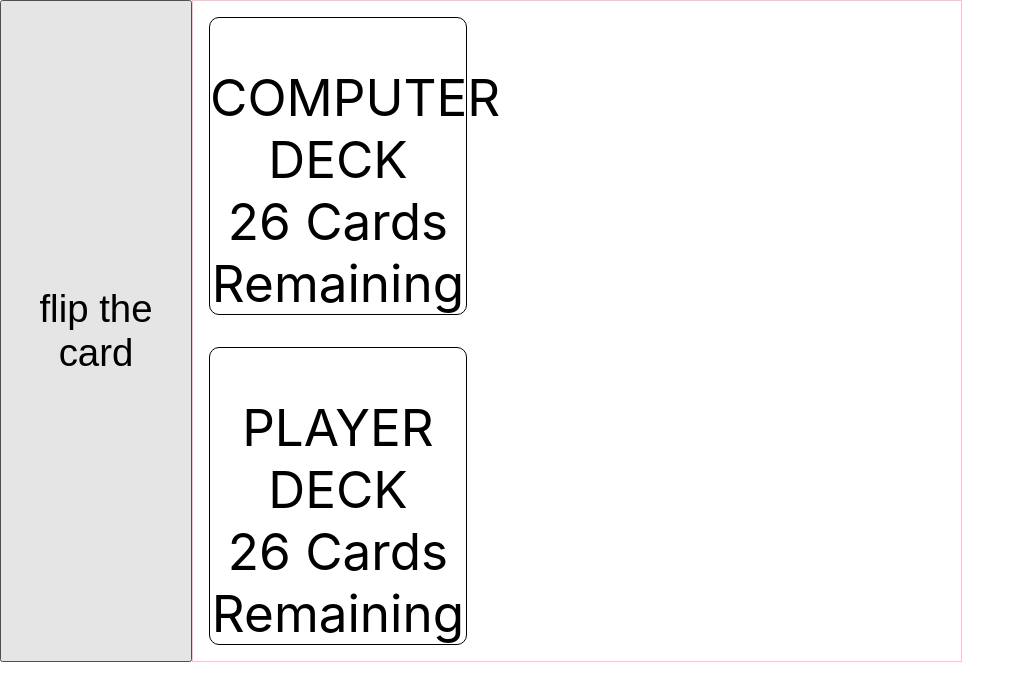
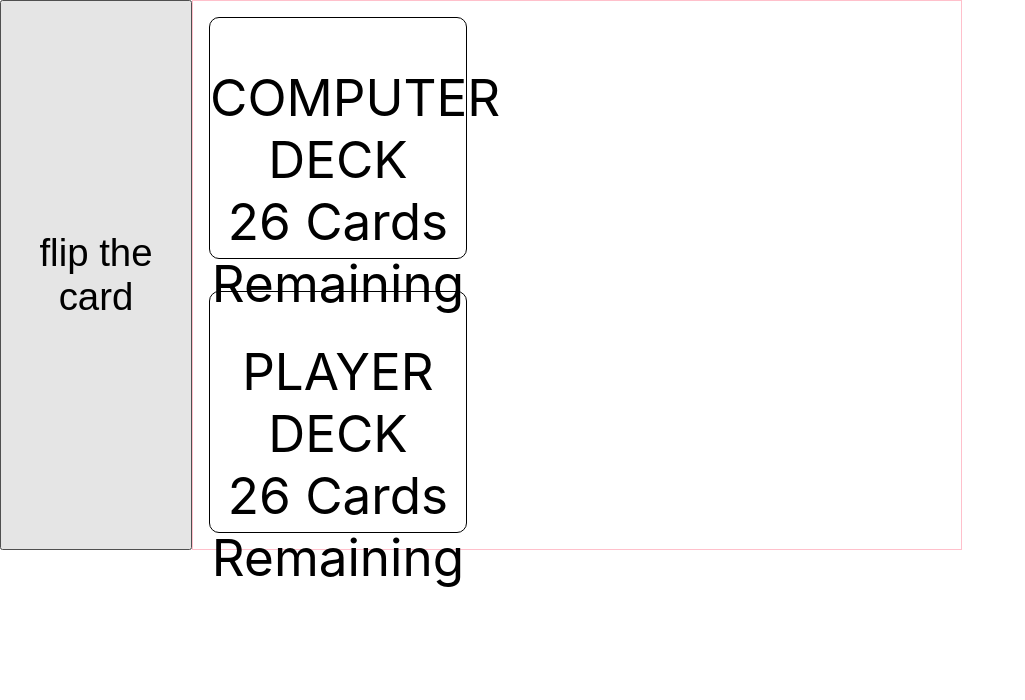
Before and after one commit to BCerki/card-game, a React (Create React App) app: page / in a window 1280 px wide. Both pictures are taken after a click on the button "Start the game". Shown: the top 700 px of the page, without its empty margins (0-1025 px from the left). Built offline with nearby package versions, Linux system fonts and the light colour scheme.

Commit message:
cleanup style bugs

```diff
--- a/src/App.css
+++ b/src/App.css
@@ -11,6 +11,9 @@
   border-radius: 10px;
 
   margin: 1rem 0;
+  height: 30vh;
+  width: 20vw;
+
   max-height: 40vh;
   max-width: 20vw;
 }
@@ -21,7 +24,9 @@
 
   text-transform: capitalize;
   margin: 1rem;
-  max-height: 40vh;
+  height: 30vh;
+  width: 20vw;
+  max-height: 35vh;
   max-width: 20vw;
 }
 
@@ -64,8 +69,8 @@
   align-items: center;
   border: 1px black solid;
   margin: 1.5rem 0;
-  font-size: 5vw;
-  min-width: 10vw;
+  font-size: 3vw;
+  min-width: 7vw;
 }
 
 /* indivual decks */
@@ -92,6 +97,7 @@
   align-items: center;
   width: 25vw;
   border: black solid 1px;
+  text-align: center;
 }
 
 span.round-winner {
```
